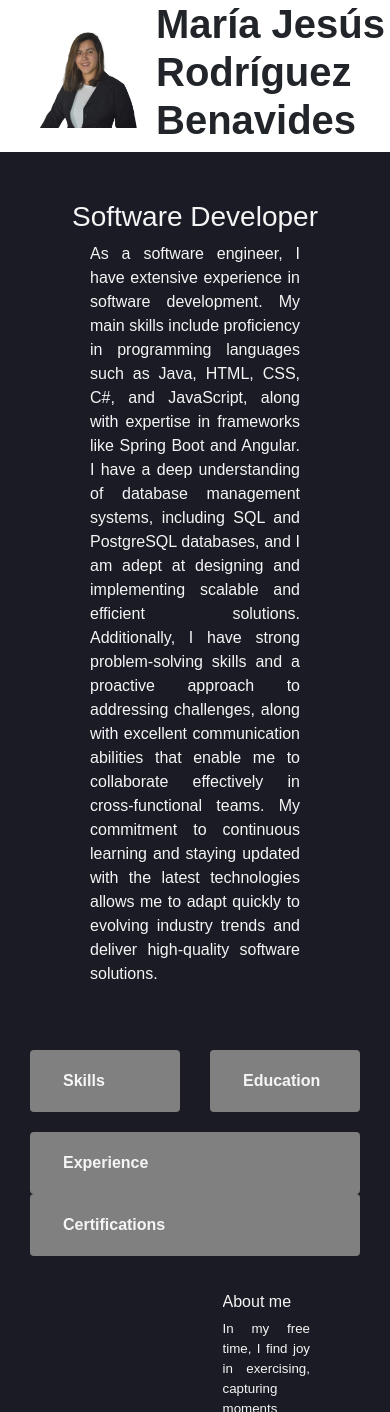
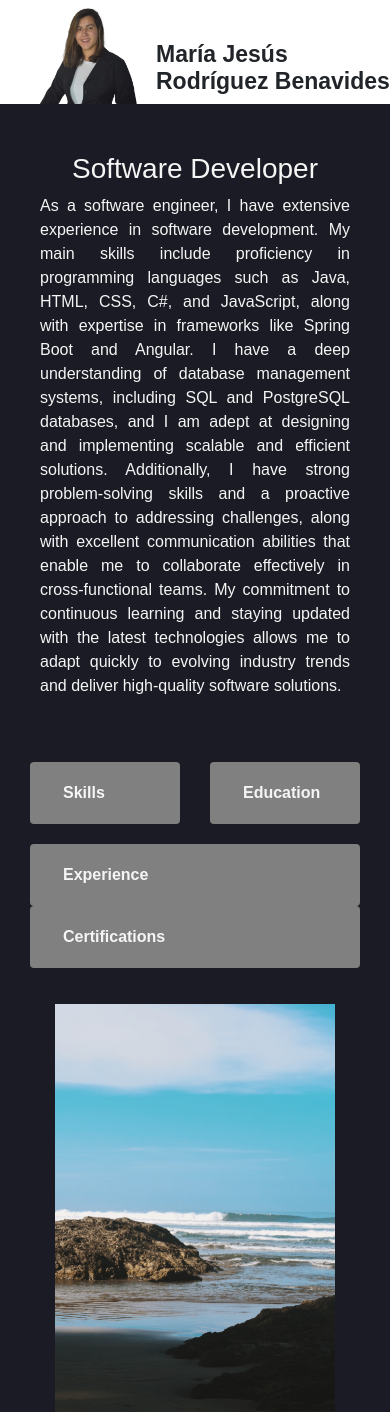
Before and after one commit to MariaJesusR/MariaJesusR.github.io, a plain HTML site: page index.html in a window 390 px wide. Shown: the top 1412 px of the page. Drawn offline with nearby package versions, Linux system fonts and the light colour scheme.

Commit message:
[WIP] First web responsive version

```diff
--- a/index.css
+++ b/index.css
@@ -175,8 +175,34 @@ body {
 }
 
 @media screen and (max-width: 991px) {
-    /* .main-background {
-        background-size: contain !important;
-        background-position: top;
-    } */
+    .main-wrapper {
+
+        .main-background {
+            p {
+                padding: 0 40px 0 40px !important;
+
+            }
+        }
+    }
+
+    .grid-container {
+        padding: 0 40px 0 40px !important;
+        grid-template-columns: repeat(auto-fill, minmax(250px, 1fr)) !important;
+
+        .item {
+            img {
+                width: 100% !important;
+            }
+        }
+    }
 }
+
+@media screen and (max-width: 567px) {
+    .main-header {
+        h1 {
+            font-size: 23px !important;
+        }
+
+        align-items: flex-end !important;
+    }
+}
```
